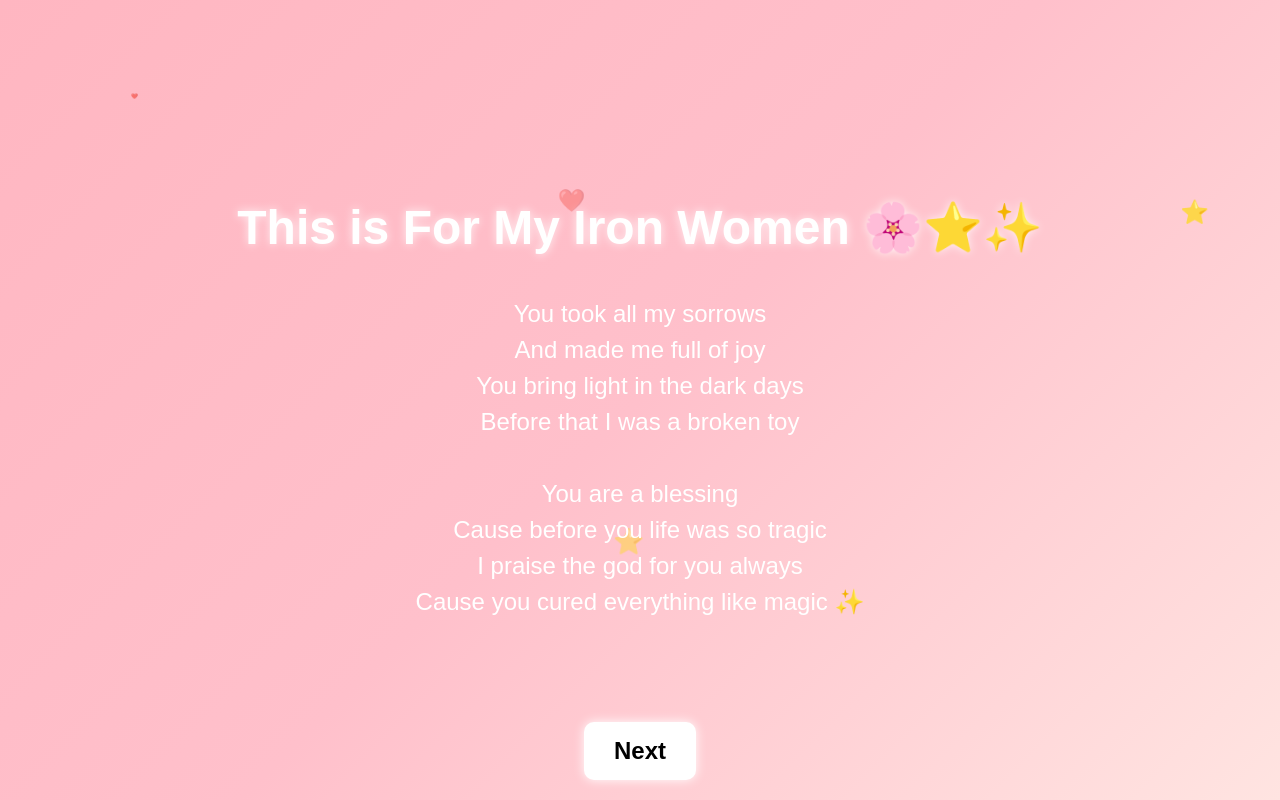
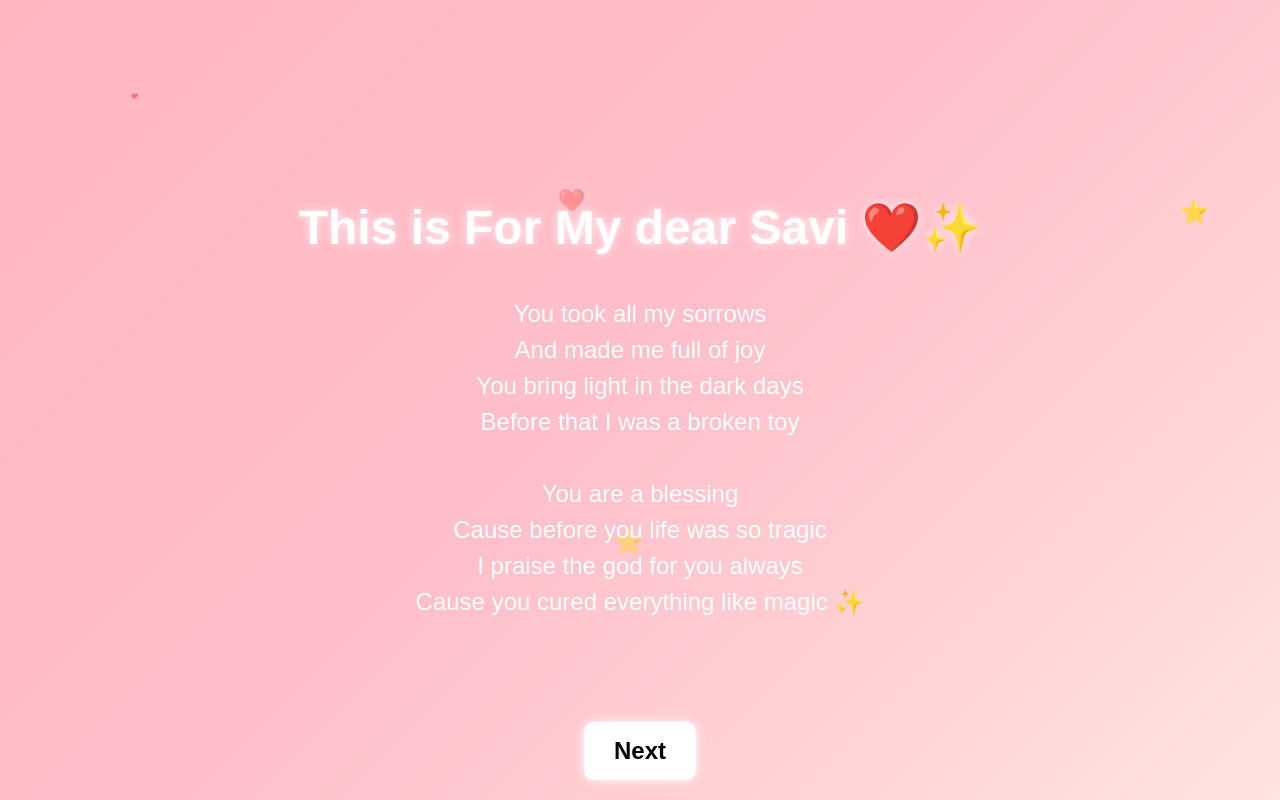
Before and after one commit to Droidman007/hbd, a plain HTML site: page g2.html in a window 1280 px wide. Drawn offline with Linux system fonts and the light colour scheme.

Commit message:
Update g2.html

```diff
--- a/g2.html
+++ b/g2.html
@@ -158,7 +158,7 @@
   </style>
 </head>
 <body>
-  <div class="greeting">This is For My Iron Women 🌸⭐✨</div>
+  <div class="greeting">This is For My dear Savi ❤️✨</div>
   <div class="poem">
     You took all my sorrows <br />
     And made me full of joy <br />
```
